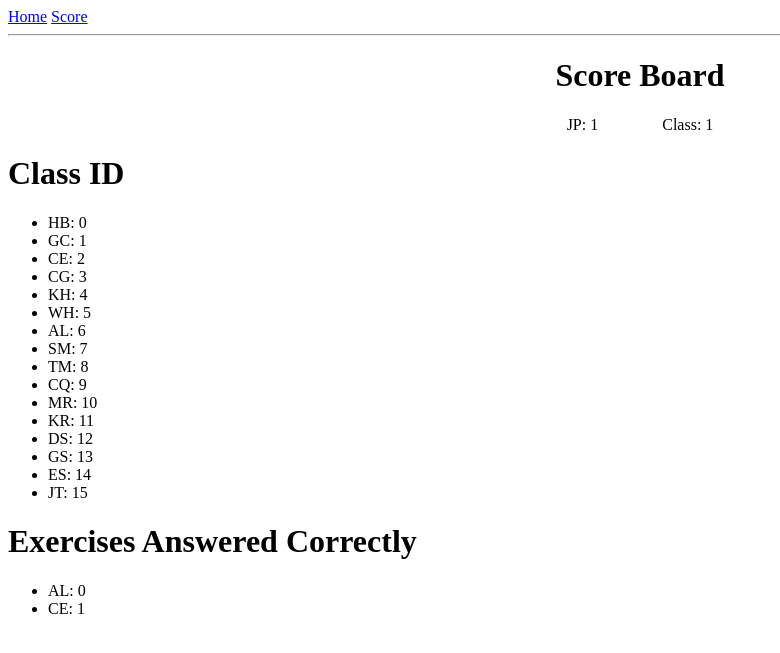
After one commit to lumpofice/math_website, a Flask app: page /score in a window 1280 px wide. The commit adds this page. Shown: the top 653 px of the page, without its empty margins (0-780 px from the left). Run offline with Flask 2, Linux system fonts and the light colour scheme.

Commit message:
adding a score page for my class; adding a polynomial_degree_1_transform function

```diff
--- a/app/routes.py
+++ b/app/routes.py
@@ -3,12 +3,18 @@ from app import app
 from app.forms import *
 from app.geometric_series import GeometricSeries
 from app.polynomial_degree_2_transform import PolynomialDegree2Transform
+from app.polynomial_degree_1_transform import PolynomialDegree1Transform
 
 
 @app.route('/')
 @app.route('/index')
 def index():
     return render_template('index.html', title='MassiveDiscipline')
+
+
+@app.route('/score')
+def score():
+    return render_template('score.html', title='MassiveDiscipline')
 
 
 @app.route('/geometric_series', methods=['GET', 'POST'])
@@ -61,3 +67,29 @@ def polynomial_degree_2_transform_graph_results():
     return render_template(\
     'polynomial_degree_2_transform_graph_results.html',\
     title='MassiveDiscipline')
+
+
+@app.route('/polynomial_degree_1_transform', methods=['GET', 'POST'])
+def polynomial_degree_1_transform():
+    form = PolynomialDegree1TransformForm()
+
+    if form.validate_on_submit():
+
+        id_transform = PolynomialDegree1Transform()
+        id_transform.graph(form.horizontal_shift.data,\
+        form.y_scalar.data, form.vertical_shift.data)
+
+        return redirect(url_for(\
+        'polynomial_degree_1_transform_graph_results'))
+
+    return render_template(\
+    'polynomial_degree_1_transform.html',\
+    title='Polynomial Degree 1 Transformation',\
+    form=form)
+
+
+@app.route('/polynomial_degree_1_transform_graph_results')
+def polynomial_degree_1_transform_graph_results():
+    return render_template(\
+    'polynomial_degree_1_transform_graph_results.html',\
+    title='MassiveDiscipline')
--- a/app/templates/base.html
+++ b/app/templates/base.html
@@ -10,6 +10,7 @@
 	<body>
 		<div>
 			<a href='{{ url_for("index") }}'>Home</a>
+			<a href='{{ url_for("score") }}'>Score</a>
 		</div>
 		<hr>
 		{% with messages = get_flashed_messages() %}
--- a/app/templates/index.html
+++ b/app/templates/index.html
@@ -13,6 +13,9 @@
 	<div>
 		<h2>Transforms</h2>
 		<h4>Polynomials</h4>
+		<a href='{{ url_for("polynomial_degree_1_transform") }}'>
+			Polynomial Degree 1
+		</a><br>
 		<a href='{{ url_for("polynomial_degree_2_transform") }}'>
 			Polynomial Degree 2
 		</a>
--- /dev/null
+++ b/app/templates/score.html
@@ -0,0 +1,33 @@
+{% extends 'base.html' %}
+
+{% block content %}
+	<h1 align='center'>Score Board</h1>
+	<div align='center'>
+	<span>JP: 1</span>&emsp;&emsp;&emsp;&emsp;<span>Class: 1</span>
+	</div>
+	<h1>Class ID</h1>
+	<ul>
+		<li>HB: 0</li>
+		<li>GC: 1</li>
+		<li>CE: 2</li>
+		<li>CG: 3</li>
+		<li>KH: 4</li>
+		<li>WH: 5</li>
+		<li>AL: 6</li>
+		<li>SM: 7</li>
+		<li>TM: 8</li>
+		<li>CQ: 9</li>
+		<li>MR: 10</li>
+		<li>KR: 11</li>
+		<li>DS: 12</li>
+		<li>GS: 13</li>
+		<li>ES: 14</li>
+		<li>JT: 15</li>
+	</ul>
+	<h1>Exercises Answered Correctly</h1>
+	<ul>
+		<li>AL: 0</li>
+		<li>CE: 1</li>
+	</ul>
+
+{% endblock %}
```
Also changed, not shown: app/forms.py (+10 -0 lines), app/polynomial_degree_1_transform.py (added, +59 -0 lines), app/templates/polynomial_degree_1_transform.html (added, +32 -0 lines), app/templates/polynomial_degree_1_transform_graph_results.html (added, +10 -0 lines), app/static/images/polynomial_degree_1_transform.png (added).
